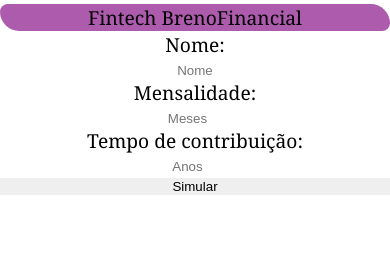
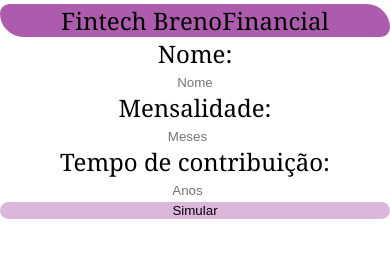
Before and after one commit to BrenoRLAC/Sudies, a plain HTML site: page atividadepagina/responsive.html in a window 390 px wide. In both pictures the pointer is over the input "Simular". Drawn offline with Linux system fonts and the light colour scheme.

Commit message:
Update styleresponsive.css

```diff
--- a/atividadepagina/styleresponsive.css
+++ b/atividadepagina/styleresponsive.css
@@ -2,7 +2,7 @@
     padding: 0;
     border: 0;
     margin: 0;
-    font-size: larger;
+    font-size: x-large;
     font-family: Georgia, 'Times New Roman', Times, serif;
     box-sizing: border-box;
 }
@@ -22,6 +22,7 @@
     flex-direction: column;
     text-align: center;
 
+
 }
 input {
     margin-top: 1%;
@@ -37,8 +38,21 @@
 
 }
 
+.enviar {
+    background-color: white;
+}
+.enviar:hover{
+    background-color: #80008048;
+    border-radius: 10ch;
+}
+
 a {
     text-decoration: none;
     background-color: #80008096;
     border-radius: 25em 10em;
+    padding: .2em;
 }
+
+a:hover {
+    background-color: purple;
+}
```
